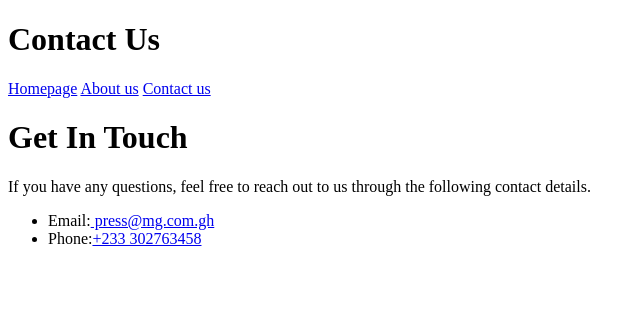
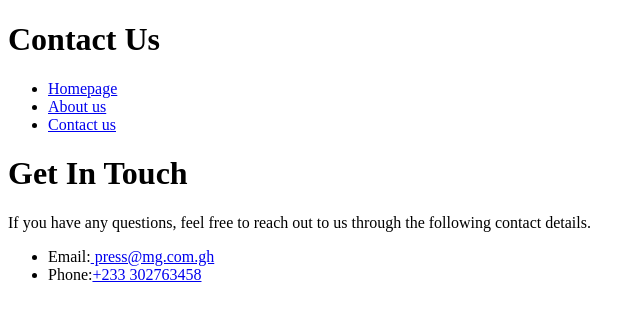
Before and after one commit to EricaAkos/Tech4Girls_homework3, a plain HTML site: page pages/contactus.html in a window 1280 px wide. Shown: the whole page, without its empty margins (0-642 px from the left). Drawn offline with Linux system fonts and the light colour scheme.

Commit message:
added files

```diff
--- a/pages/contactus.html
+++ b/pages/contactus.html
@@ -7,9 +7,11 @@
 </head>
 <body>
     <h1>Contact Us</h1>
-    <a href="../index.html">Homepage</a>
-    <a href="aboutus.html">About us</a>
-    <a href="contactus.html">Contact us</a>
+<ul>
+    <li><a href="../index.html">Homepage</a></li>
+    <li><a href="aboutus.html">About us</a></li>
+    <li><a href="contactus.html">Contact us</a></li>
+</ul>
     <h1>Get In Touch</h1>
     <p>If you have any questions, feel free to reach out to us through the following contact details.</p>
 <nav>
```
Also changed, not shown: index.html (+1 -0 lines).
